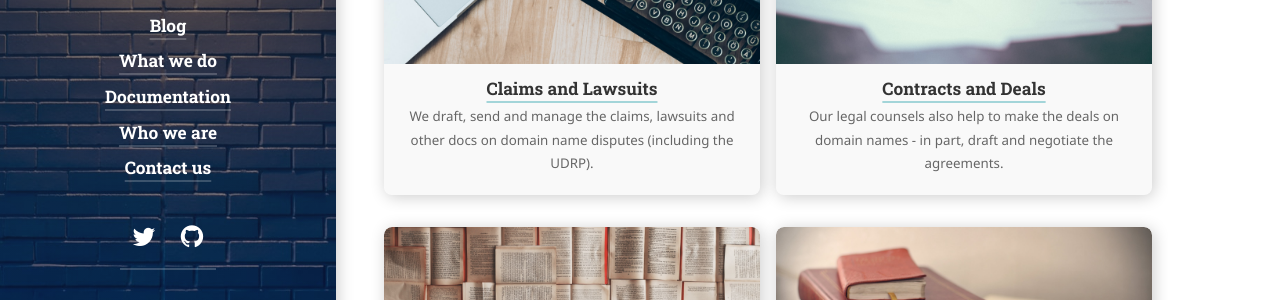
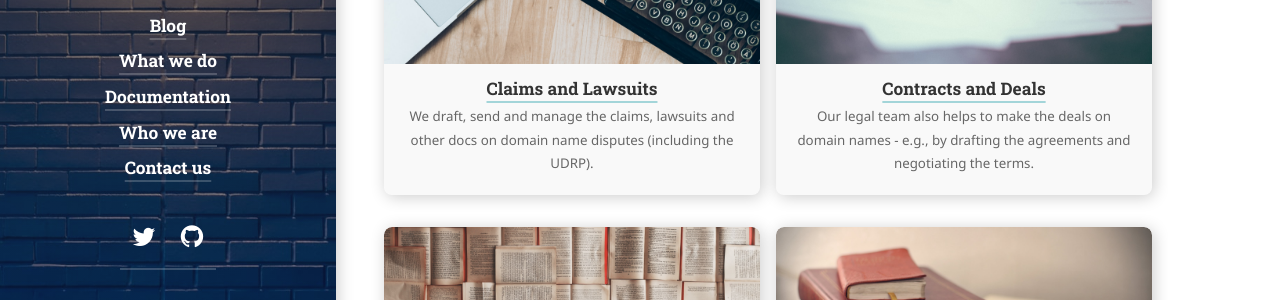
Before and after one commit to xCounsel/adminpays, a Jekyll site: the page built from projects.md, in a window 1280 px wide and 900 px high. Shown: the part 439-739 px from the top of the window. Built offline with Jekyll 4.4.1, drawn with Linux system fonts in a browser that asks for light colours; cached includes are drawn as plain includes; nearby versions of some CDN libraries; some web fonts are replaced; library files that are not in the unit come from our copies.

Commit message:
Update deals.md

```diff
--- a/_projects/deals.md
+++ b/_projects/deals.md
@@ -1,7 +1,7 @@
 ---
 layout: project
 title: 'Contracts and Deals'
-caption: Our legal counsels also help to make the deals on domain names - in part, draft and negotiate the agreements.
+caption: Our legal team also helps to make the deals on domain names - e.g., by drafting the agreements and negotiating the terms.
 description: >
    We have made a good number of deals related to domain names.
 date: 5 August 2021
```
